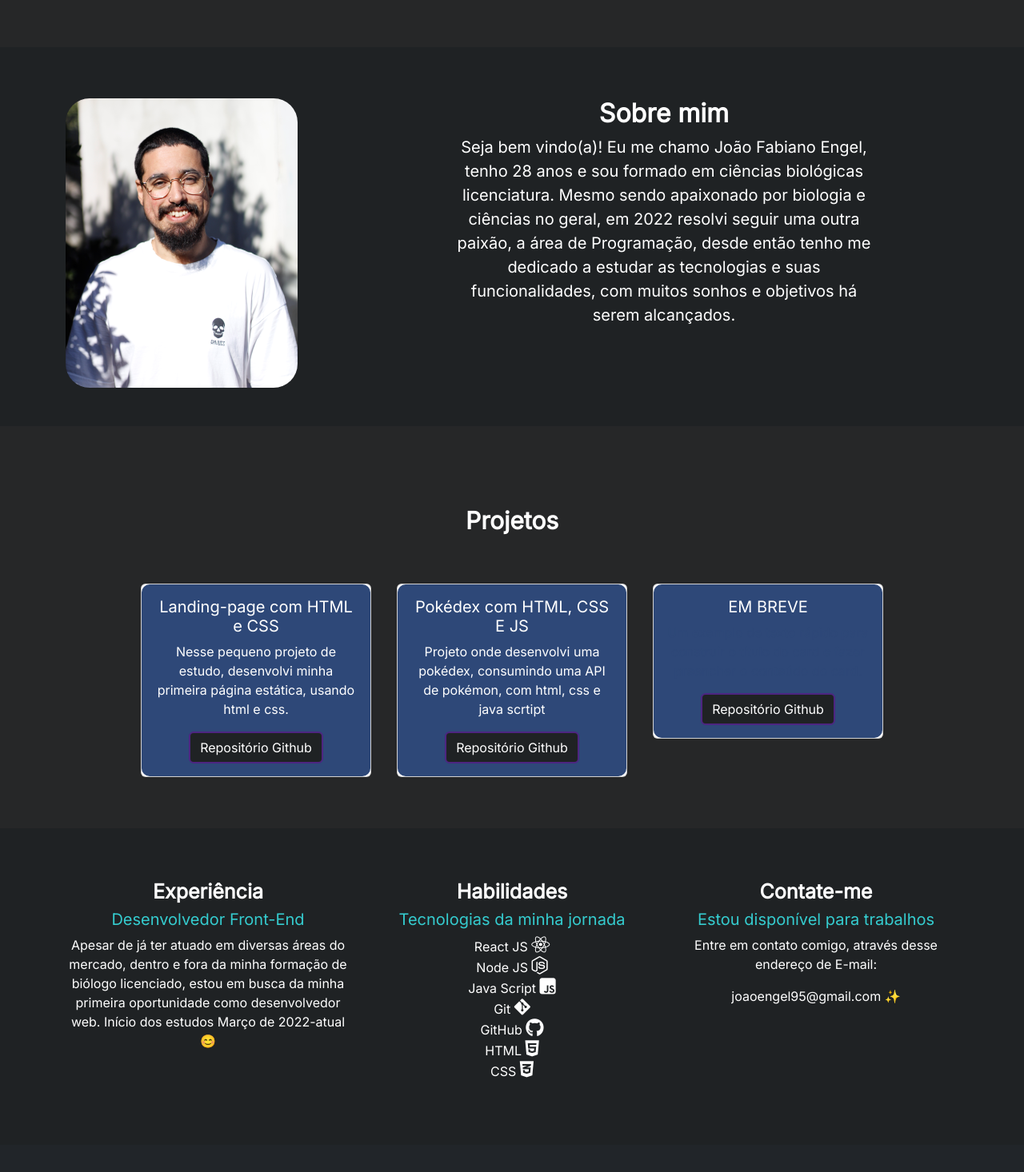
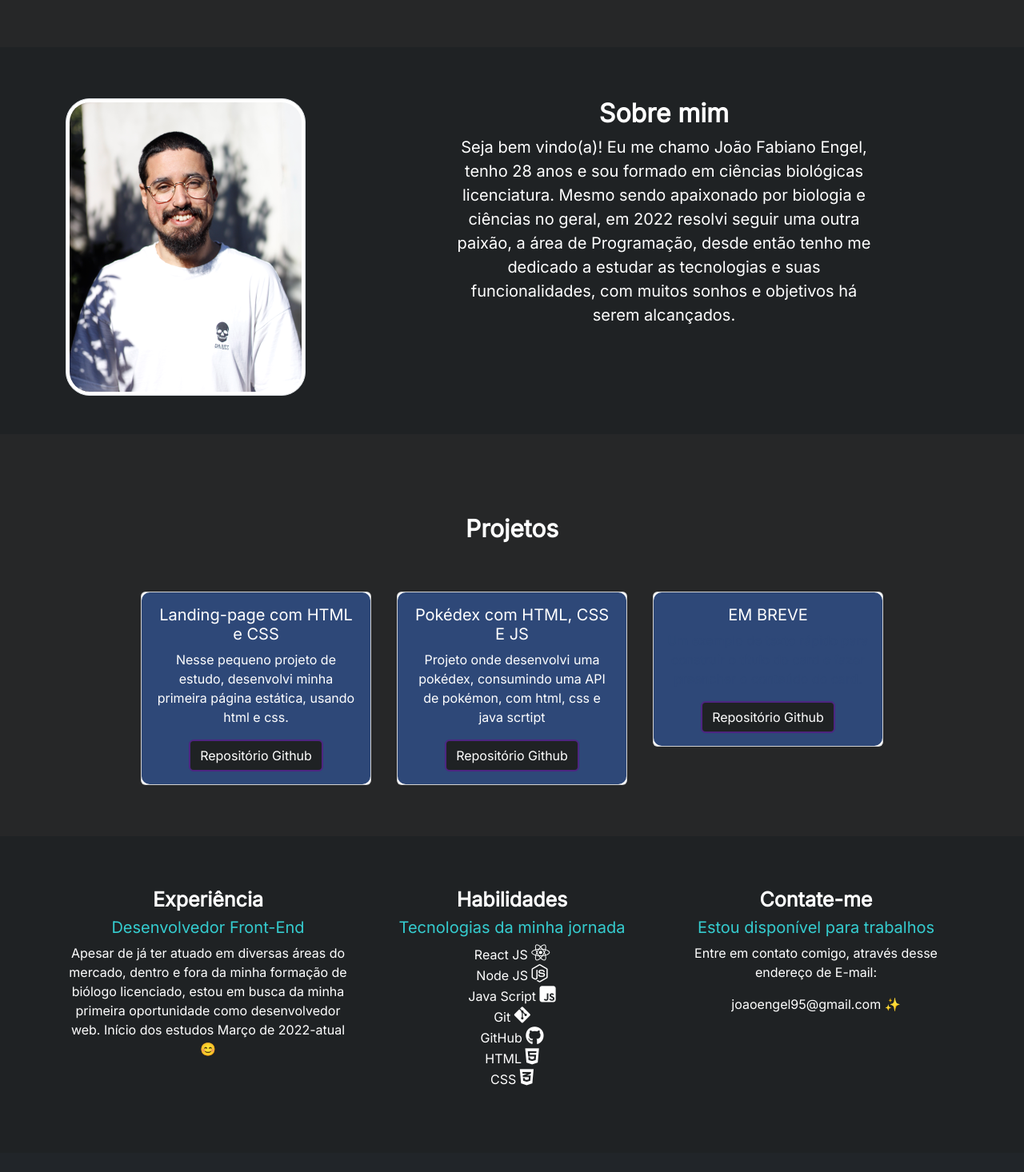
Before and after one commit to JoaoEngel/Portifolio-JE, a React (Create React App) app: page / in a window 1280 px wide. Shown: the part 840-2306 px from the top of the page at 80% size. Built offline with nearby package versions, Linux system fonts and the light colour scheme.

Commit message:
visual-altered

```diff
--- a/src/components/about/About.jsx
+++ b/src/components/about/About.jsx
@@ -7,7 +7,11 @@ export default function About() {
       <div className="container">
         <div className="row">
           <div className="col-sm-5 pt-3">
-            <img src={ME} alt="Foto-perfil-JE" />
+            <img
+              src={ME}
+              alt="Foto-perfil-JE"
+              className="img-fluid img-thumbnail"
+            />
           </div>
           <div className="col-sm-6 text-center pt-3">
             <h2>Sobre mim</h2>
--- a/src/components/experience/Experience.jsx
+++ b/src/components/experience/Experience.jsx
@@ -12,7 +12,10 @@ export default function Experience() {
               Apesar de já ter atuado em diversas áreas do mercado, dentro e
               fora da minha formação de biólogo licenciado, estou em busca da
               minha primeira oportunidade como desenvolvedor web. Início dos
-              estudos Março de 2022-atual &#128522;
+              estudos Março de 2022-atual{" "}
+              <span role="img" aria-labelledby="sparkles">
+                &#128522;
+              </span>
             </p>
           </div>
           <div className="col-sm-4 p-3">
@@ -46,7 +49,12 @@ export default function Experience() {
             <h2>Contate-me</h2>
             <h5>Estou disponível para trabalhos</h5>
             <p>Entre em contato comigo, através desse endereço de E-mail:</p>
-            <p>joaoengel95@gmail.com &#10024;</p>
+            <p>
+              joaoengel95@gmail.com{" "}
+              <span role="img" aria-labelledby="sparkles">
+                &#10024;
+              </span>
+            </p>
           </div>
         </div>
       </div>
--- a/src/components/navbar/Navbar.jsx
+++ b/src/components/navbar/Navbar.jsx
@@ -1,7 +1,4 @@
 import React from "react";
-import { Link } from "react-scroll";
-import { FontAwesomeIcon } from "@fortawesome/react-fontawesome";
-import { faBars } from "@fortawesome/free-solid-svg-icons";
 import "./navbar.css";
 
 export default function Navbar() {
@@ -20,7 +17,7 @@ export default function Navbar() {
           aria-expanded="false"
           aria-label="Toggle navigation"
         >
-          <FontAwesomeIcon icon={faBars} style={{ color: "#fff" }} />
+          <span className="navbar-toggler-icon"></span>
         </button>
 
         <div
```
Also changed, not shown: package.json (+2 -5 lines).
